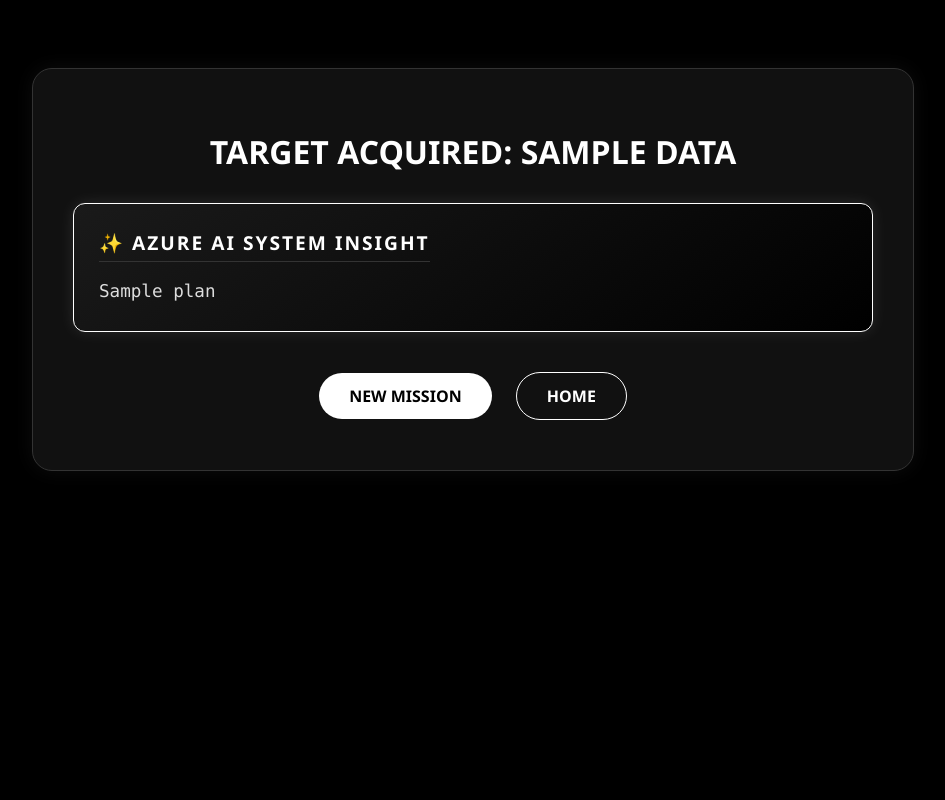
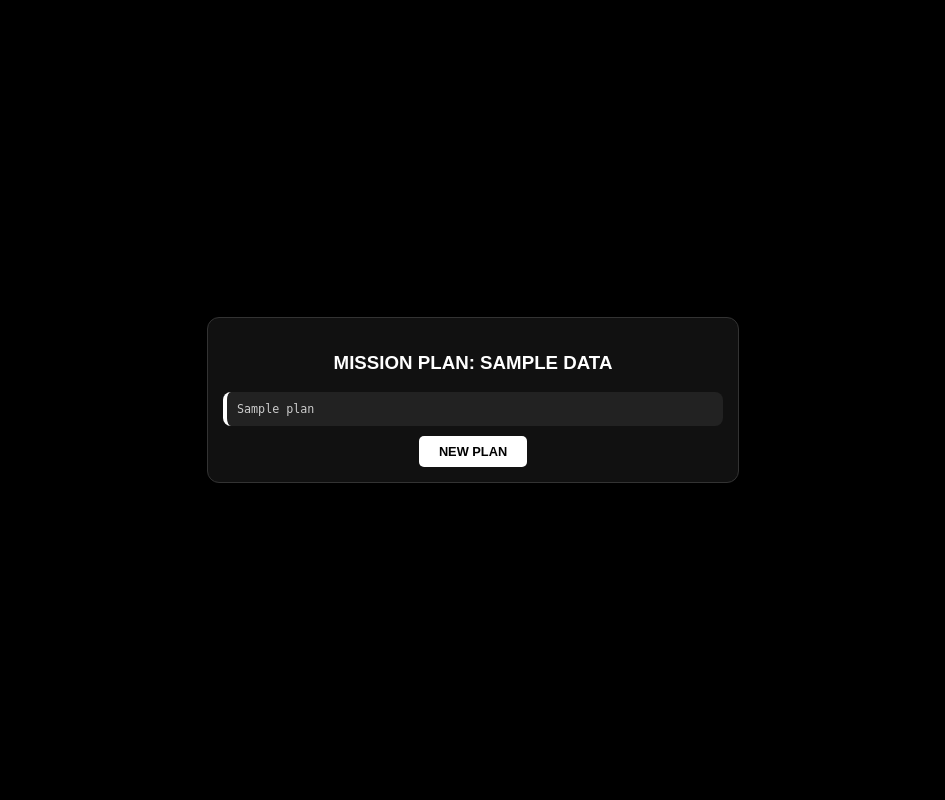
Before and after one commit to jhajhariaanandi100-100/GrowIQ, a Flask app: template templates/plan.html in a window 1280 px wide. Shown: the whole page, without its empty margins (167-1112 px from the left). Run offline with Flask 3, Linux system fonts and the light colour scheme; the template is opened without the code that fills it: most values are stand-ins (such as "Sample title", 1, 10 or a date in 2020).

Commit message:
fix plan size issue

```diff
--- a/templates/plan.html
+++ b/templates/plan.html
@@ -1,41 +1,26 @@
 <!DOCTYPE html>
-<html lang="en">
+<html>
 <head>
-    <meta charset="UTF-8">
-    <title>GrowIQ - Your Plan</title>
+    <title>GrowIQ Plan</title>
     <style>
-        body { background-color: #000; color: #fff; font-family: 'Segoe UI', sans-serif; padding: 20px; text-align: center; }
-        .plan-box { max-width: 800px; margin: 40px auto; background: #111; padding: 40px; border-radius: 20px; border: 1px solid #333; box-shadow: 0 0 20px rgba(255,255,255,0.05); }
-
-        /* 🌟 MODERN AI INSIGHT BOX */
-        .ai-card {
-            background: linear-gradient(145deg, #1a1a1a, #000);
-            border: 1px solid #fff; /* White border for high contrast */
-            padding: 25px;
-            border-radius: 12px;
-            margin: 30px 0;
-            text-align: left;
-            box-shadow: 0 0 15px rgba(255,255,255,0.1);
+        body { background: #000; color: #fff; font-family: sans-serif; display: flex; justify-content: center; align-items: center; height: 100vh; margin: 0; overflow: hidden; }
+        .plan-box { width: 90%; max-width: 500px; background: #111; border: 1px solid #333; padding: 15px; border-radius: 12px; text-align: center; }
+        /* This fixes the scroll issue */
+        .ai-content {
+            background: #222; padding: 10px; border-radius: 8px; margin: 10px 0;
+            max-height: 250px; overflow-y: auto; text-align: left; border-left: 4px solid #fff;
         }
-        .ai-header { color: #fff; font-weight: bold; margin-bottom: 15px; font-size: 1.2em; letter-spacing: 2px; text-transform: uppercase; border-bottom: 1px solid #333; display: inline-block; padding-bottom: 5px; }
-
-        pre { white-space: pre-wrap; font-family: 'Consolas', monospace; font-size: 1.1em; color: #ddd; margin: 0; line-height: 1.6; }
-
-        .btn { display: inline-block; margin: 10px; padding: 12px 30px; background: #fff; color: #000; text-decoration: none; border-radius: 50px; font-weight: bold; transition: 0.3s; }
-        .btn:hover { background: #888; color: #fff; }
+        pre { white-space: pre-wrap; font-size: 0.9em; color: #ccc; margin: 0; }
+        .btn { display: inline-block; padding: 8px 20px; background: #fff; color: #000; text-decoration: none; border-radius: 5px; font-weight: bold; font-size: 0.8em; }
     </style>
 </head>
 <body>
     <div class="plan-box">
-        <h1>TARGET ACQUIRED: {{data.name.upper()}}</h1>
-
-        <div class="ai-card">
-            <div class="ai-header">✨ AZURE AI SYSTEM INSIGHT</div>
+        <h3>MISSION PLAN: {{data.name.upper()}}</h3>
+        <div class="ai-content">
             <pre>{{plan}}</pre>
         </div>
-
-        <a href="/form" class="btn">NEW MISSION</a>
-        <a href="/" class="btn" style="background: none; border: 1px solid #fff; color: #fff;">HOME</a>
+        <a href="/form" class="btn">NEW PLAN</a>
     </div>
 </body>
 </html>
```
